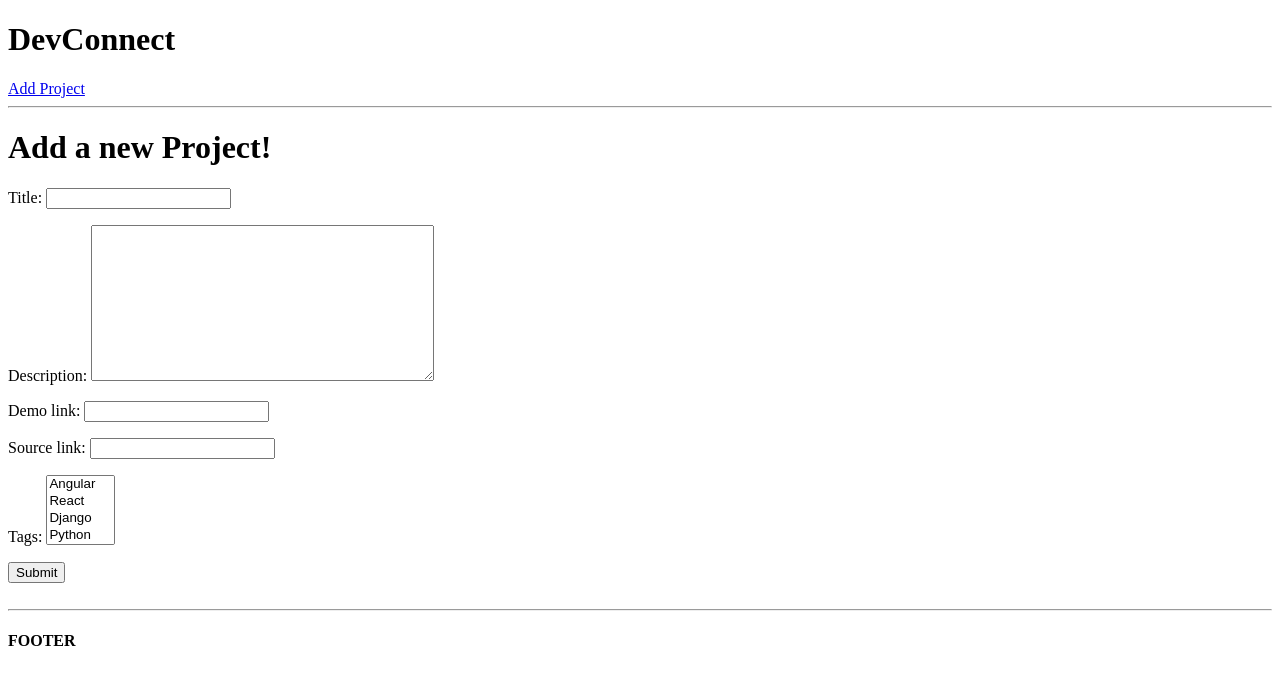
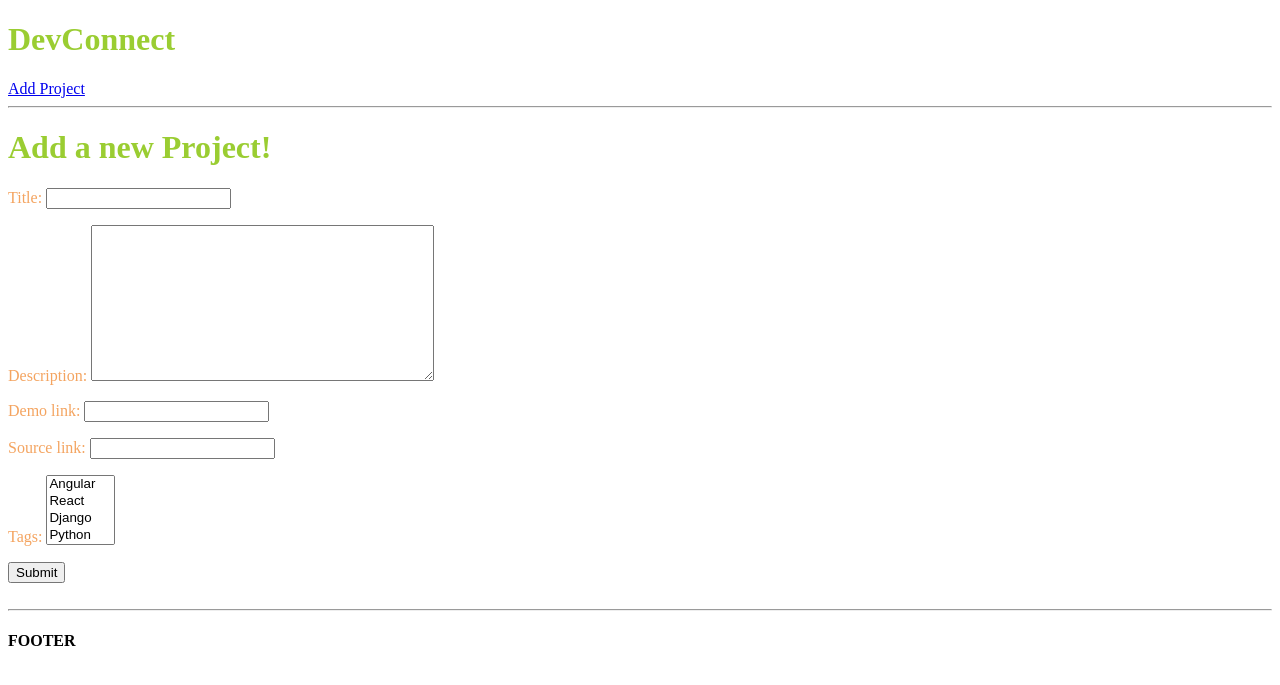
Before and after one commit to imchandu1107/Dev_Connect, a Django app: page /create-project in a window 1280 px wide. Shown: the top 685 px of the page. Run offline with Django 4.2, Linux system fonts and the light colour scheme; data comes from the database, SQL or seed files in the repository.

Commit message:
configuring static files

```diff
--- a/Dev_Connect/settings.py
+++ b/Dev_Connect/settings.py
@@ -122,6 +122,10 @@ USE_TZ = True
 
 STATIC_URL = 'static/'
 
+STATICFILES_DIRS = [
+    os.path.join(BASE_DIR, 'static'),
+]
+
 # Default primary key field type
 # https://docs.djangoproject.com/en/4.0/ref/settings/#default-auto-field
 
--- /dev/null
+++ b/static/styles/main.css
@@ -0,0 +1,12 @@
+h1{
+    color: yellowgreen;
+}
+
+p{
+    color: sandybrown;
+}
+
+span{
+    background-color: black;
+    color: white;
+}
--- a/templates/main.html
+++ b/templates/main.html
@@ -1,10 +1,12 @@
 <!DOCTYPE html>
+{% load static %}
 <html lang="en">
 <head>
     <meta charset="UTF-8">
     <meta http-equiv="X-UA-Compatible" content="IE=edge">
     <meta name="viewport" content="width=device-width, initial-scale=1.0">
     <title>DevConnect</title>
+    <link rel="stylesheet" href="{% static 'styles/main.css' %}">
 </head>
 <body>
     {% include 'navbar.html' %}
```
